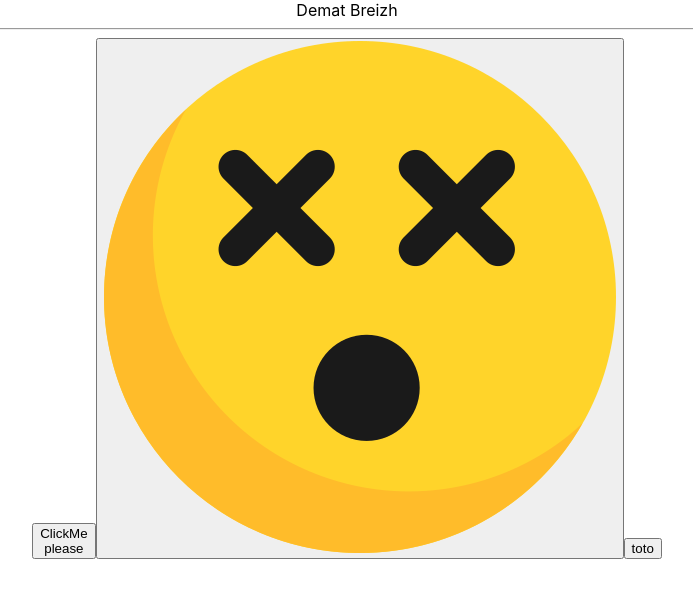
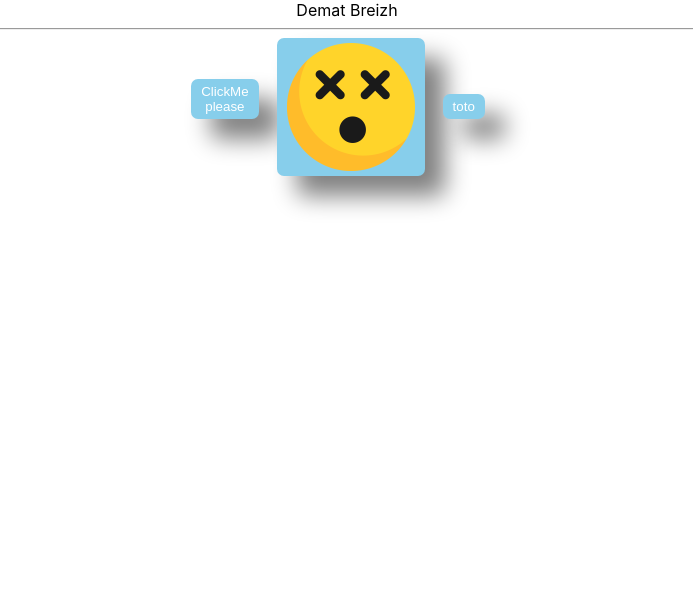
Before and after one commit to plamoury/2023tjs, a React (Create React App) app: page / in a window 1280 px wide. Shown: the top 598 px of the page, without its empty margins (293-986 px from the left). Built offline with nearby package versions, Linux system fonts and the light colour scheme.

Commit message:
css modulaire par composant

```diff
--- a/src/App/components/ui/Button/Button.js
+++ b/src/App/components/ui/Button/Button.js
@@ -1,4 +1,5 @@
 import React from 'react'
+import style from "./Button.module.css"
 
 /**
  * simple button
@@ -6,7 +7,7 @@ import React from 'react'
  */
 const Button = (props)=> {
     console.log(props);
-    return <button className='Button'>{props.children}</button>
+    return <button className={style.Button}>{props.children}</button>
 }
 
 //function Button() {
--- /dev/null
+++ b/src/App/components/ui/Button/Button.module.css
@@ -0,0 +1,23 @@
+.Button{
+    color: white;
+    background-color: skyblue;
+
+    font-size: 900;
+
+    padding: 5px 10px;
+
+    border: none;
+    border-radius: 7px;
+
+    box-shadow: 20px 20px 25px grey;
+    margin-right: 18px;
+    margin-bottom: 18px;
+}
+
+.Button img{
+    max-width: 128px;
+    max-height: 128px;
+    display: inline;
+}
+
+.Button *{vertical-align: middle;}
```
